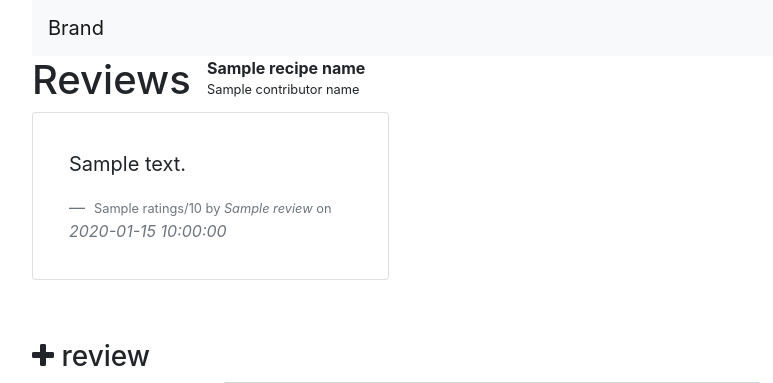
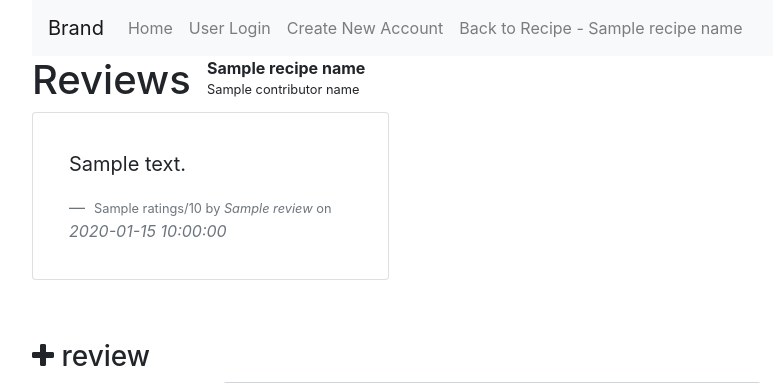
Before and after one commit to ksngo/Project3-recipes, a Flask app: template templates/reviews.html in a window 1280 px wide. Shown: the top 383 px of the page, without its empty margins (53-826 px from the left). Run offline with Flask 2, Linux system fonts and the light colour scheme; the template is opened without the code that fills it: most values are stand-ins (such as "Sample title", 1, 10 or a date in 2020); some libraries are stand-ins or nearby versions.

Commit message:
navbar for reviews page ok.

```diff
--- a/app.py
+++ b/app.py
@@ -310,7 +310,7 @@ def reviews(recipe_id) :
     contributor_name = get_user["user_name"]
 
 
-    return render_template("reviews.html", reviews_list=reviews_list, recipe_name=recipe_name , contributor_name=contributor_name )
+    return render_template("reviews.html", reviews_list=reviews_list, recipe_name=recipe_name , contributor_name=contributor_name, recipe_id=recipe_id )
 
 @app.route("/recipes/<recipe_id>/reviews", methods=["POST"])
 def reviews_post(recipe_id) :
--- a/templates/reviews.html
+++ b/templates/reviews.html
@@ -1,6 +1,26 @@
 {% extends "template_layout.html" %}
 
 {%block nav%}
+
+<button class="navbar-toggler" type="button" data-toggle="collapse" data-target="#navbarNav" aria-controls="navbarNav" aria-expanded="false" aria-label="Toggle navigation">
+    <span class="navbar-toggler-icon"></span>
+</button>
+<div class="collapse navbar-collapse" id="navbarNav">
+    <ul class="navbar-nav">
+        <li class="nav-item">
+        <a class="nav-link" href="{{url_for("index")}}">Home </a>
+        </li>
+        <li class="nav-item">
+        <a class="nav-link" href="{{url_for("login")}}">User Login</a>
+        </li>
+        <li class="nav-item">
+        <a class="nav-link" href="{{url_for("create_account")}}">Create New Account</a>
+        </li>
+        <li class="nav-item">
+        <a class="nav-link" href="{{url_for('recipe_display', recipe_id=recipe_id)}}">Back to Recipe - {{recipe_name}}</a>
+        </li>
+    </ul>
+</div>
 
 {%endblock%}
 
```
